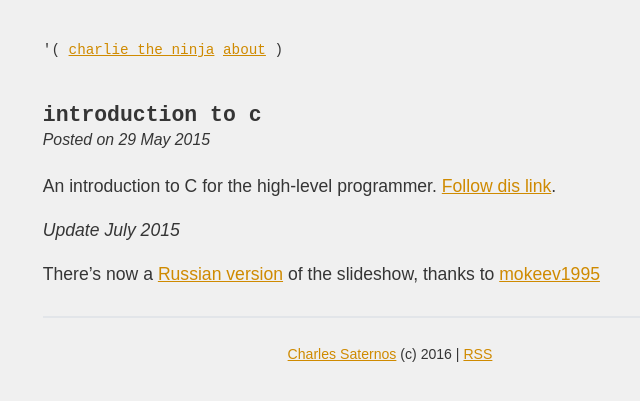
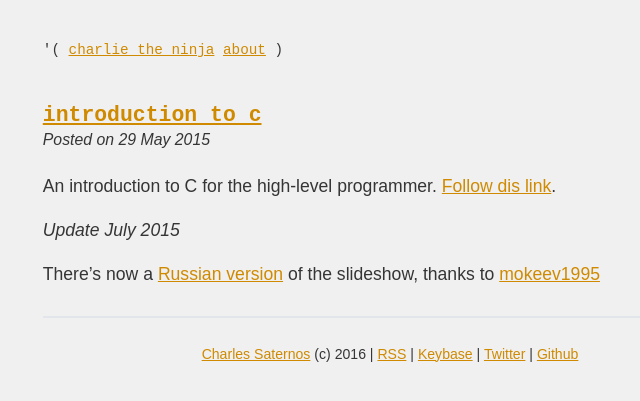
Before and after one commit to charles-l/charles-l.github.io, a Jekyll site: the page built from _posts/2015-5-29-intro_to_c.markdown, in a window 1280 px wide. Shown: the top 401 px of the page, without its empty margins (250-890 px from the left). Built offline with Jekyll 4.4.1, drawn with Linux system fonts in a browser that asks for light colours.

Commit message:
removed draft

```diff
--- a/_layouts/default.html
+++ b/_layouts/default.html
@@ -26,7 +26,7 @@
                 <small>
                     <hr/>
                     <center>
-                        <a href="https://keybase.io/ncharlie">Charles Saternos</a> (c) 2016 | <a href="/feed.xml">RSS</a>
+			    <a class="h-card" rel="me" href="charliethe.ninja">Charles Saternos</a> (c) 2016 | <a href="/feed.xml">RSS</a> | <a href="https://keybase.io/ncharlie" rel="me">Keybase</a>  | <a href="https://twitter.com/TheNinjaCharlie" rel="me">Twitter</a> | <a href="https://github.com/charles-l" rel="me">Github</a>
                     </center>
                 </small>
             </footer>
--- a/_layouts/post.html
+++ b/_layouts/post.html
@@ -1,10 +1,14 @@
 ---
 layout: default
 ---
-<h2>{{ page.title }}</h2>
+<article class="h-entry">
+	<h2 class="p-name"><a class="u-url" href="https://charliethe.ninja{{page.url}}">{{ page.title }}</a></h2>
 
-<div class="info">
-    Posted on {{ page.date | date_to_string }}
-</div>
+	<div class="info">
+	Posted on <span class="dt-published">{{ page.date | date_to_string }}</span>
+	</div>
 
-{{ content }}
+	<div class="e-content">
+	{{ content }}
+	</div>
+</article>
--- a/_posts/2015-5-29-intro_to_c.markdown
+++ b/_posts/2015-5-29-intro_to_c.markdown
@@ -4,7 +4,7 @@
 title: introduction to c
 date:   2015-05-29 09:43:29
 ---
-An introduction to C for the high-level programmer. [Follow dis link](/slideshow/english/introtoc).
+An introduction to C for the high-level programmer. [Follow dis link](/slideshow/english/introtoc.html).
 
 
 *Update July 2015*
```
Also changed, not shown: _posts/2017-06-27-pointers.markdown (deleted, +0 -9 lines), css/default.min.css, 1 other file.
